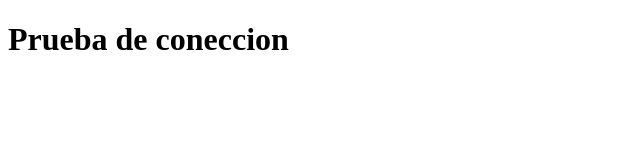
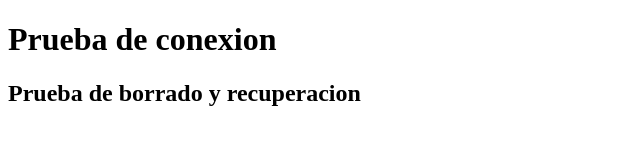
Before and after one commit to 98141/Alura_prueba, a plain HTML site: page contacto.html in a window 1280 px wide. Shown: the whole page, without its empty margins (0-640 px from the left). Drawn offline with Linux system fonts and the light colour scheme.

Commit message:
Prueba de borrado y recuperacion

```diff
--- a/contacto.html
+++ b/contacto.html
@@ -6,6 +6,7 @@
     <title>Prueba</title>
 </head>
 <body>
-    <h1>Prueba de coneccion</h1>
+    <h1>Prueba de conexion</h1>
+    <h2>Prueba de borrado y recuperacion</h2>
 </body>
 </html>
```
